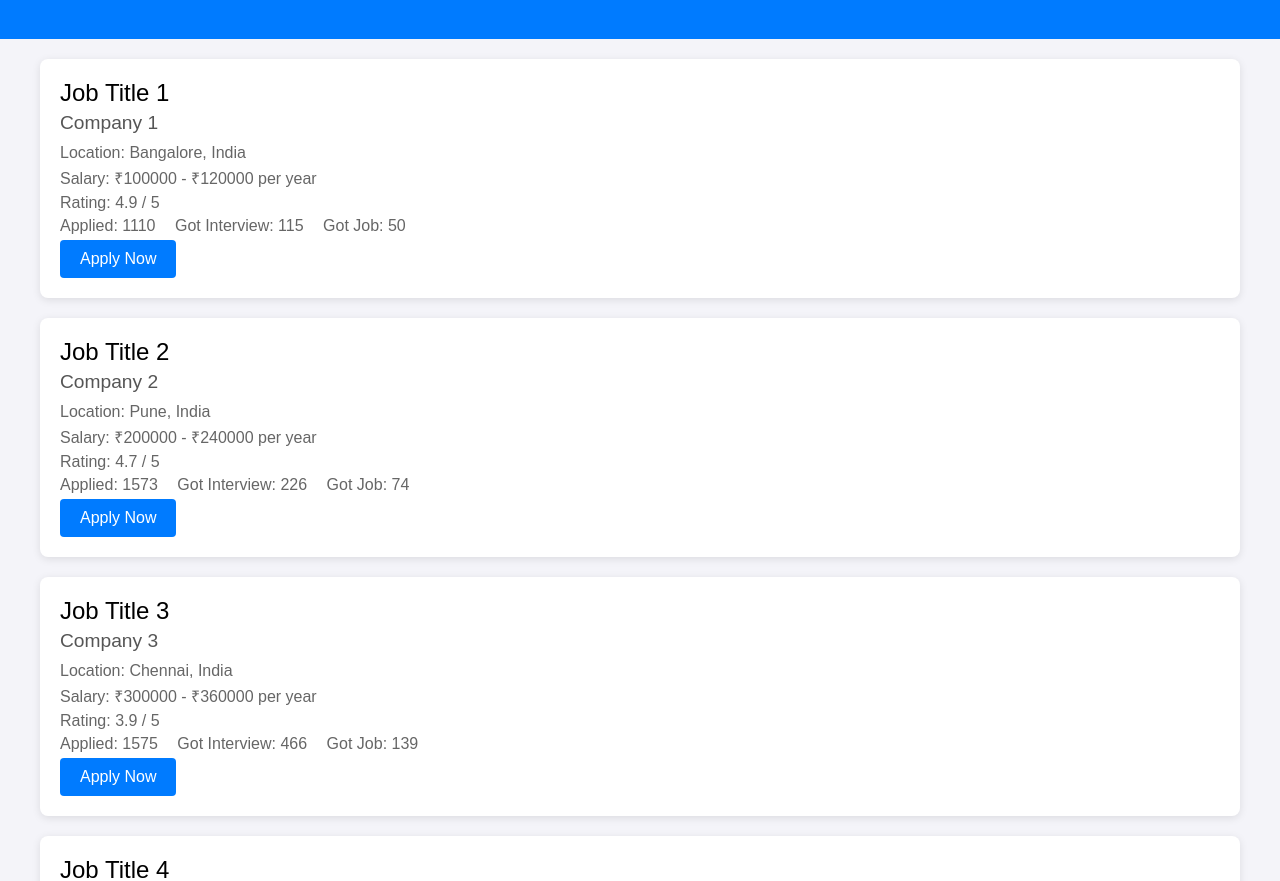
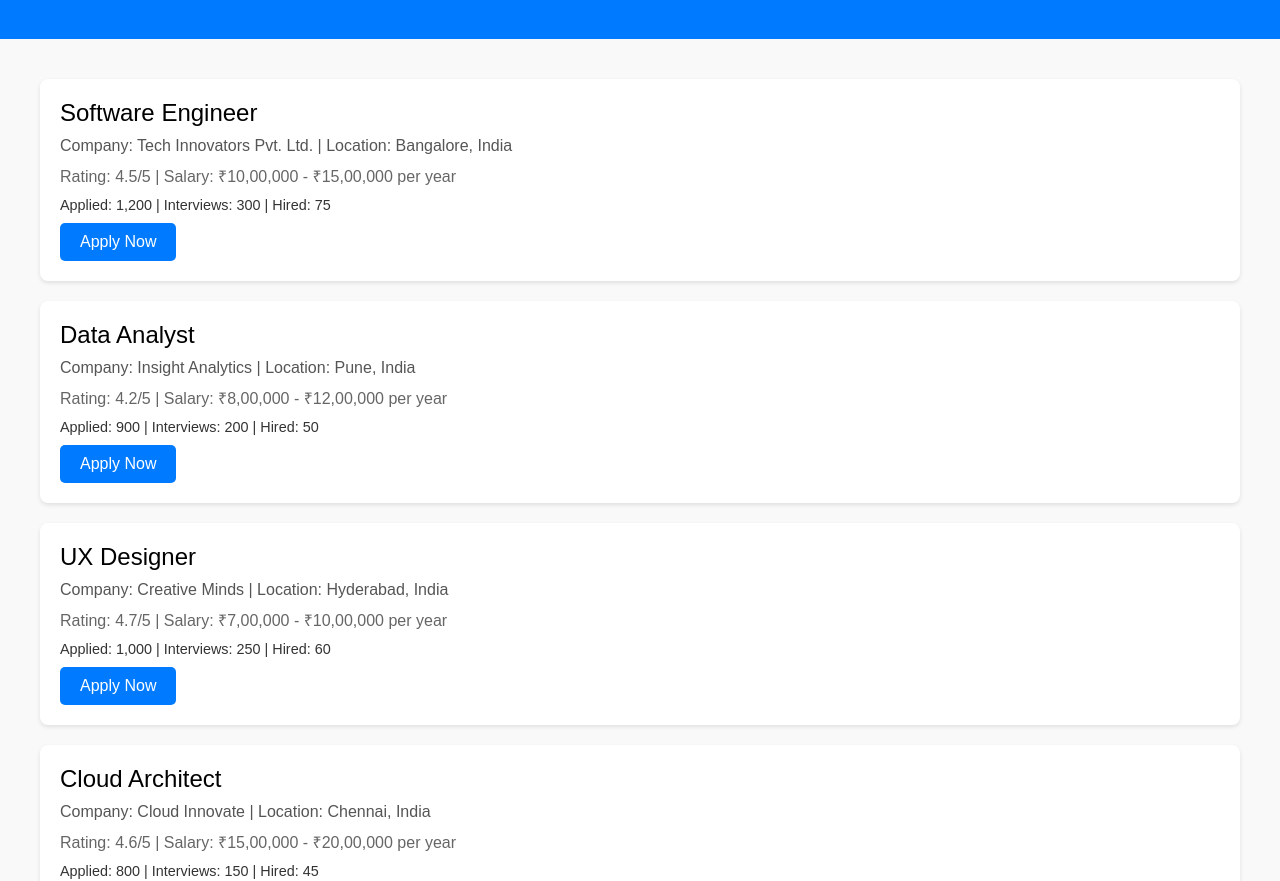
Before and after one commit to anushkadas27/Job_Listing, a plain HTML site: page index.html in a window 1280 px wide. Shown: the part 81-962 px from the top of the page. Drawn offline with Linux system fonts and the light colour scheme.

Commit message:
Updated jobs.html file

```diff
--- a/index.html
+++ b/index.html
@@ -1,62 +1,59 @@
 <!DOCTYPE html>
 <html lang="en">
 <head>
-  <meta charset="UTF-8" />
-  <meta name="viewport" content="width=device-width, initial-scale=1.0" />
+    <meta charset="UTF-8">
+    <meta name="viewport" content="width=device-width, initial-scale=1.0">
     <title>Job Listings</title>
     <style>
         body {
             font-family: Arial, sans-serif;
-      background-color: #f4f4f9;
             margin: 0;
             padding: 0;
+            background-color: #f9f9f9;
         }
         header {
             background-color: #007bff;
-      color: #fff;
-      padding: 20px;
+            color: white;
             text-align: center;
+            padding: 20px 0;
         }
         .container {
             max-width: 1200px;
-      margin: auto;
+            margin: 20px auto;
             padding: 20px;
         }
         .job-card {
-      background: #fff;
+            background-color: white;
+            margin-bottom: 20px;
             padding: 20px;
-      margin-bottom: 20px;
             border-radius: 8px;
-      box-shadow: 0px 2px 8px rgba(0, 0, 0, 0.1);
+            box-shadow: 0 2px 4px rgba(0, 0, 0, 0.1);
         }
         .job-title {
             font-size: 1.5rem;
-      margin-bottom: 5px;
+            margin-bottom: 10px;
         }
-    .company-name {
-      font-size: 1.2rem;
+        .company-info {
             color: #555;
             margin-bottom: 10px;
         }
-    .job-location,
-    .salary,
-    .company-rating,
-    .application-stats {
+        .job-details {
             font-size: 1rem;
-      margin-bottom: 5px;
             color: #666;
         }
-    .application-stats span {
-      margin-right: 15px;
+        .application-stats {
+            font-size: 0.9rem;
+            margin-top: 10px;
+            color: #333;
         }
         .apply-button {
             display: inline-block;
             background-color: #007bff;
-      color: #fff;
+            color: white;
             padding: 10px 20px;
+            border-radius: 5px;
             text-decoration: none;
-      border-radius: 4px;
-      font-size: 1rem;
+            margin-top: 10px;
         }
         .apply-button:hover {
             background-color: #0056b3;
@@ -68,62 +65,56 @@
         <h1>Job Listings</h1>
     </header>
     <div class="container">
-    <!-- Job listings will be generated here by JavaScript -->
-  </div>
-  <script>
-    // Get a reference to the container div
-    const container = document.querySelector(".container");
-    // Sample list of locations
-    const locations = [
-      "Bangalore, India",
-      "Pune, India",
-      "Chennai, India",
-      "Mumbai, India",
-      "Delhi, India"
-    ];
-
-    // Initialize a variable to hold HTML content for all jobs
-    let allJobsHTML = "";
-
-    for (let i = 0; i < 50; i++) {
-      // Generate details for each job
-      const title = `Job Title ${i + 1}`;
-      const company = `Company ${i + 1}`;
-      const location = locations[i % locations.length];
-      const salary = `₹${(i + 1) * 100000} - ₹${(i + 1) * 120000} per year`;
-      // Generate a random rating between 3.5 and 5.0 (one decimal place)
-      const rating = (Math.random() * (5 - 3.5) + 3.5).toFixed(1);
-      // Generate random application stats
-      const applied = Math.floor(Math.random() * (2000 - 100 + 1)) + 100; // between 100 and 2000
-      const gotInterview = Math.floor(
-        applied * (Math.random() * (0.5 - 0.1) + 0.1)
-      );
-      const gotJob = Math.floor(
-        gotInterview * (Math.random() * (0.5 - 0.1) + 0.1)
-      );
-
-      // Construct the HTML for a single job card
-      const jobCardHTML = `
+        <!-- Job Listing Example -->
         <div class="job-card">
-          <div class="job-title">${title}</div>
-          <div class="company-name">${company}</div>
-          <div class="job-location">Location: ${location}</div>
-          <div class="salary">Salary: ${salary}</div>
-          <div class="company-rating">Rating: ${rating} / 5</div>
+            <div class="job-title">Software Engineer</div>
+            <div class="company-info">Company: Tech Innovators Pvt. Ltd. | Location: Bangalore, India</div>
+            <div class="job-details">Rating: 4.5/5 | Salary: ₹10,00,000 - ₹15,00,000 per year</div>
             <div class="application-stats">
-            <span>Applied: ${applied}</span>
-            <span>Got Interview: ${gotInterview}</span>
-            <span>Got Job: ${gotJob}</span>
+                Applied: 1,200 | Interviews: 300 | Hired: 75
             </div>
             <a href="#" class="apply-button">Apply Now</a>
         </div>
-      `;
-      // Append the job card HTML to the overall content
-      allJobsHTML += jobCardHTML;
-    }
 
-    // Insert the generated job cards into the container element
-    container.innerHTML = allJobsHTML;
-  </script>
+        <div class="job-card">
+            <div class="job-title">Data Analyst</div>
+            <div class="company-info">Company: Insight Analytics | Location: Pune, India</div>
+            <div class="job-details">Rating: 4.2/5 | Salary: ₹8,00,000 - ₹12,00,000 per year</div>
+            <div class="application-stats">
+                Applied: 900 | Interviews: 200 | Hired: 50
+            </div>
+            <a href="#" class="apply-button">Apply Now</a>
+        </div>
+
+        <div class="job-card">
+            <div class="job-title">UX Designer</div>
+            <div class="company-info">Company: Creative Minds | Location: Hyderabad, India</div>
+            <div class="job-details">Rating: 4.7/5 | Salary: ₹7,00,000 - ₹10,00,000 per year</div>
+            <div class="application-stats">
+                Applied: 1,000 | Interviews: 250 | Hired: 60
+            </div>
+            <a href="#" class="apply-button">Apply Now</a>
+        </div>
+
+        <div class="job-card">
+            <div class="job-title">Cloud Architect</div>
+            <div class="company-info">Company: Cloud Innovate | Location: Chennai, India</div>
+            <div class="job-details">Rating: 4.6/5 | Salary: ₹15,00,000 - ₹20,00,000 per year</div>
+            <div class="application-stats">
+                Applied: 800 | Interviews: 150 | Hired: 45
+            </div>
+            <a href="#" class="apply-button">Apply Now</a>
+        </div>
+
+        <div class="job-card">
+            <div class="job-title">Digital Marketing Specialist</div>
+            <div class="company-info">Company: Brand Builders | Location: Delhi, India</div>
+            <div class="job-details">Rating: 4.3/5 | Salary: ₹5,00,000 - ₹8,00,000 per year</div>
+            <div class="application-stats">
+                Applied: 1,500 | Interviews: 400 | Hired: 90
+            </div>
+            <a href="#" class="apply-button">Apply Now</a>
+        </div>
+    </div>
 </body>
 </html>
```
Also changed, not shown: jobs.html (deleted, +0 -129 lines). Lines whose indentation alone changed are shown as unchanged.
